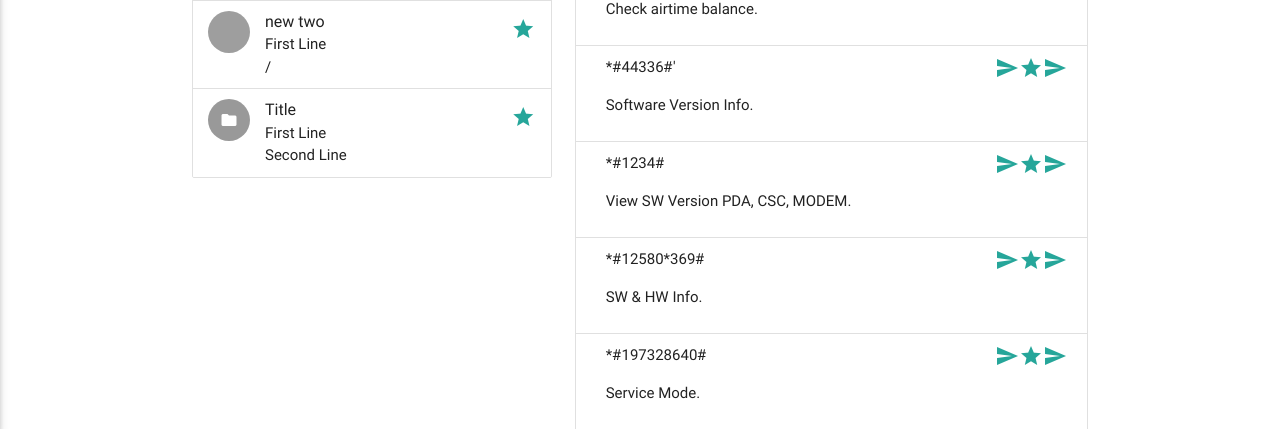
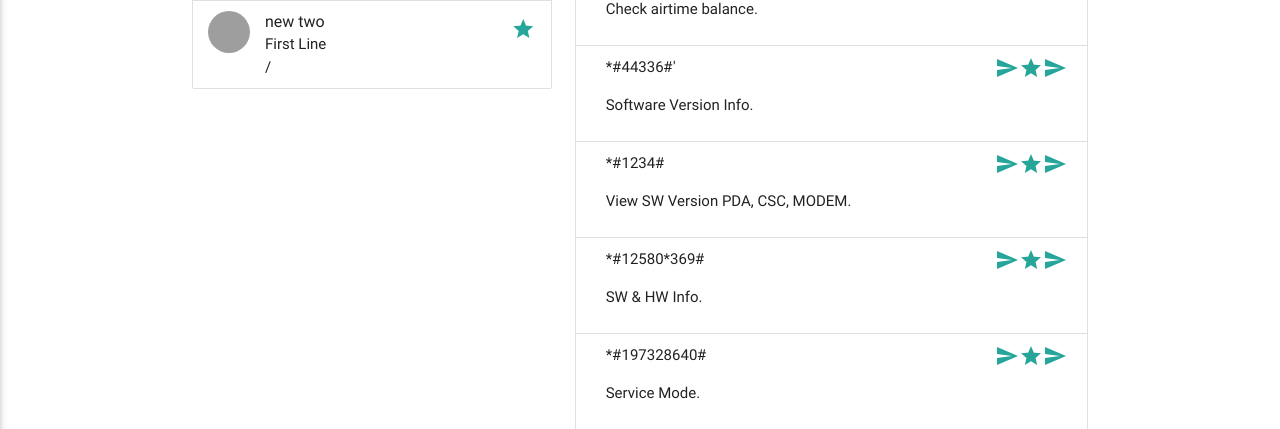
Before and after one commit to danleyb2/ussds, a Django app: template ussdke/templates/ussdke/index.html in a window 1280 px wide. Shown: the part 426-855 px from the top of the page. Run offline with Django 3.2, Linux system fonts and the light colour scheme; the template is opened without the code that fills it: values that come from a table or form of the project are taken from there, others are empty; data comes from the database, SQL or seed files in the repository; some libraries are stand-ins or nearby versions; grey boxes are pictures that could not be loaded.

Commit message:
remove extra list item that was hardcoded

```diff
--- a/ussdke/templates/ussdke/company/list.html
+++ b/ussdke/templates/ussdke/company/list.html
@@ -5,14 +5,4 @@
         {% include 'ussdke/company/item.html' %}
     {% endfor %}
 
-
-
-    <li class="collection-item avatar">
-      <i class="material-icons circle">folder</i>
-      <span class="title">Title</span>
-      <p>First Line <br>
-         Second Line
-      </p>
-      <a href="#!" class="secondary-content"><i class="material-icons">grade</i></a>
-    </li>
   </ul>
```
